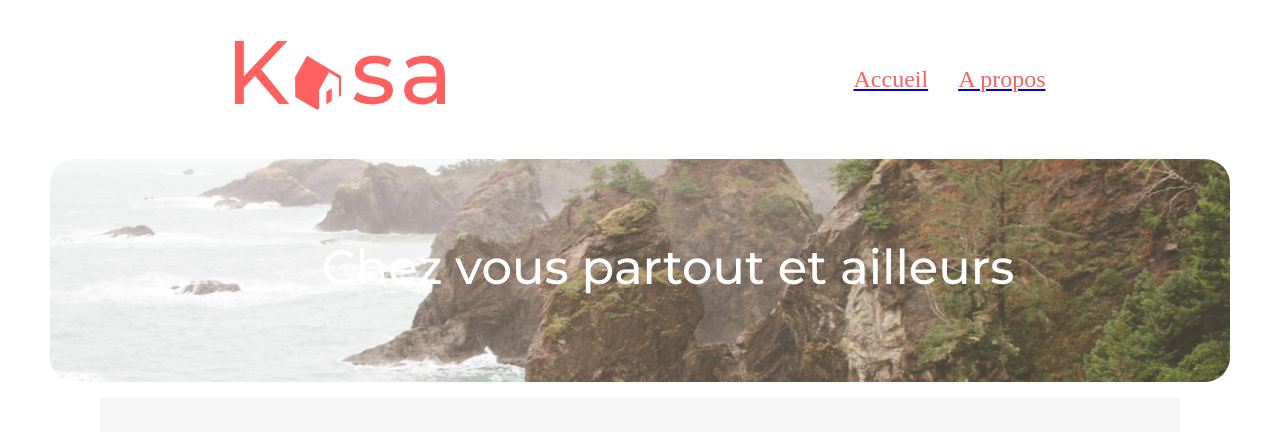
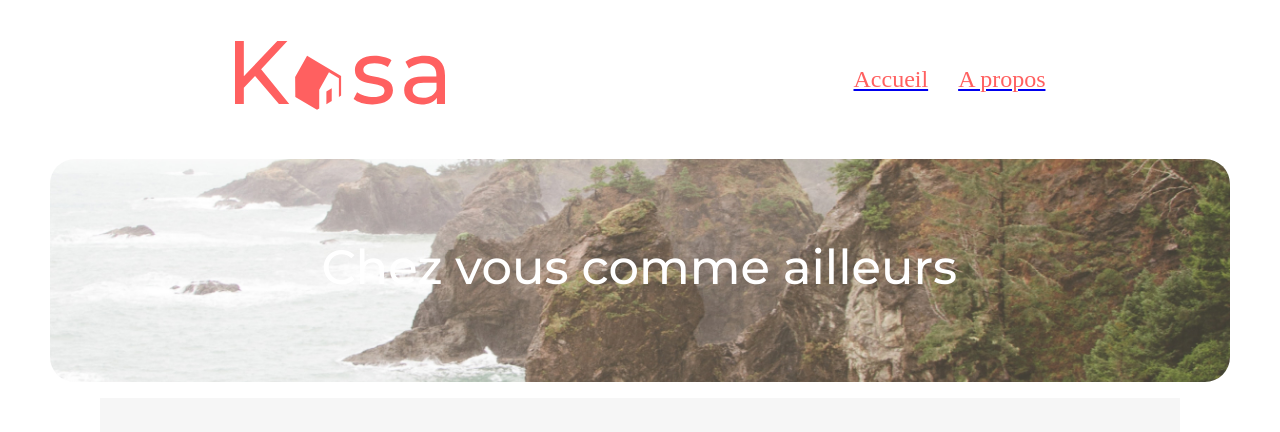
Before and after one commit to Pioupiou325/OCProject_6, a React (Create React App) app: page / in a window 1280 px wide. Shown: the top 432 px of the page. Built offline with nearby package versions, Linux system fonts and the light colour scheme.

Commit message:
use props for PhotoBanner

```diff
--- /dev/null
+++ b/src/components/PhotoBanner.js
@@ -0,0 +1,12 @@
+import React from "react";
+
+const PhotoBanner = ({ src, alt, children }) => {
+  return (
+    <div className="photoaccueil">
+      <img src={src} alt={alt} />
+      {children}
+    </div>
+  );
+};
+
+export default PhotoBanner;
--- a/src/components/Photoabout.js
+++ /dev/null
@@ -1,11 +0,0 @@
-import React from 'react';
-
-const Photoabout = () => {
-   return (
-      <div className='photoabout'>
-         <img src="/assets/montagnes_apropos.jpg" alt="montagnes" />
-      </div>
-   );
-};
-
-export default Photoabout;
--- a/src/components/Photoaccueil.js
+++ /dev/null
@@ -1,16 +0,0 @@
-import React from 'react';
-
-const Photoaccueil = () => {
-   return (
-      <div className='photoaccueil'>
-      <img src="/assets/montagnes_accueil.jpg" alt="montagnes" />
-
-
-         <p>Chez vous partout et ailleurs</p>
-
-
-         </div>
-   );
-};
-
-export default Photoaccueil;
--- a/src/pages/About.js
+++ b/src/pages/About.js
@@ -1,5 +1,5 @@
 import React from "react";
-import Photoabout from "../components/Photoabout";
+import PhotoBanner from "../components/PhotoBanner";
 import Banner from "../components/Banner";
 import Footer from "../components/Footer";
 
@@ -7,7 +7,7 @@ const About = () => {
   return (
     <div>
       <Banner />
-      <Photoabout />
+      <PhotoBanner src="/assets/montagnes_apropos.jpg" alt="montagnes" />
       <Footer />
     </div>
   );
--- a/src/pages/Home.js
+++ b/src/pages/Home.js
@@ -1,13 +1,17 @@
 import React from "react";
 import Banner from "../components/Banner";
-import Photoaccueil from "../components/Photoaccueil";
+import PhotoBanner from "../components/PhotoBanner";
 import Card from "../components/Card";
 import Footer from "../components/Footer";
 
 const Home = () => {
    return <div>
       <Banner />
-      <Photoaccueil />
+      <PhotoBanner src="/assets/montagnes_accueil.jpg" alt="montagnes">
+         <p>
+         Chez vous comme ailleurs
+      </p>
+      </PhotoBanner>
       <Card />
       <Footer />
 
```
